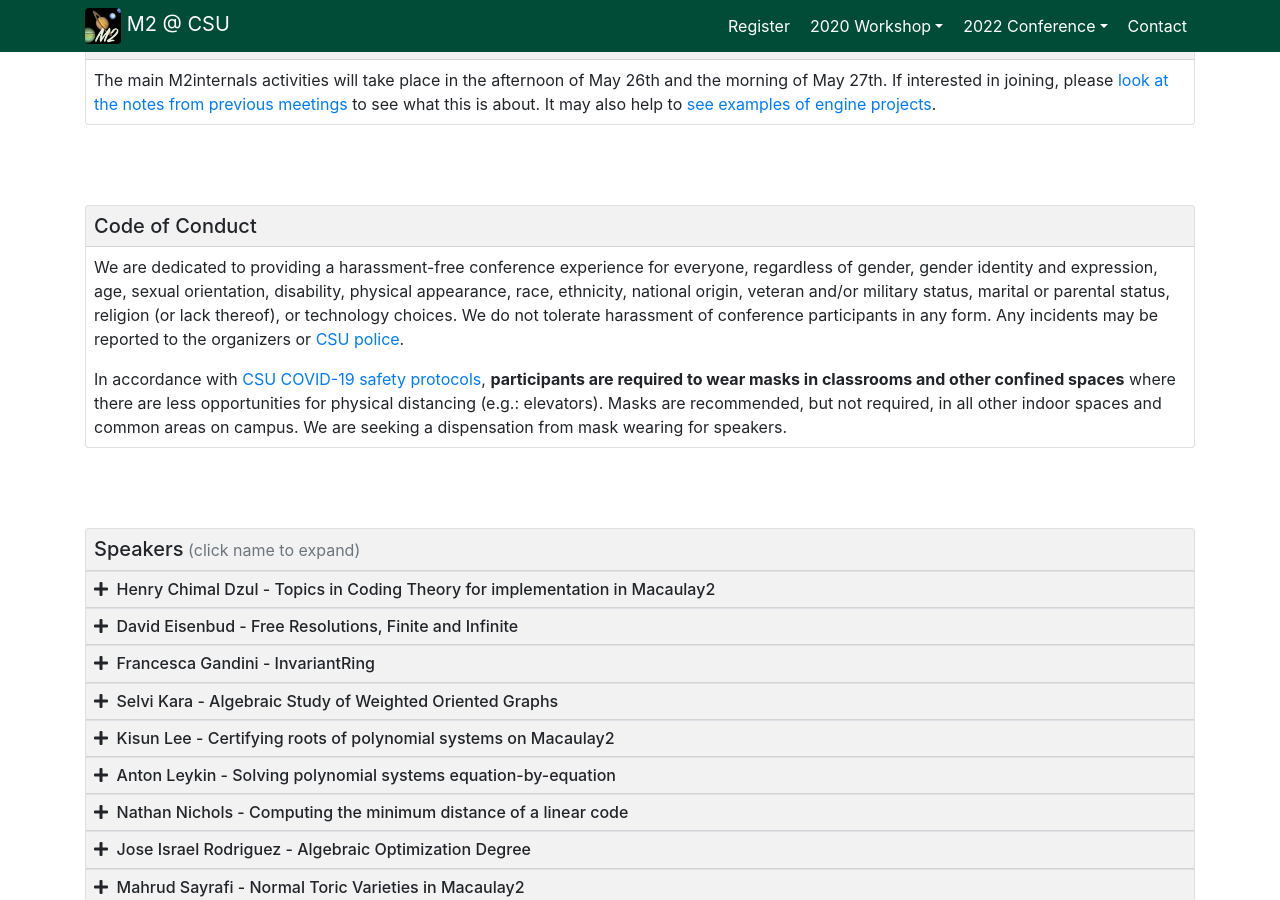
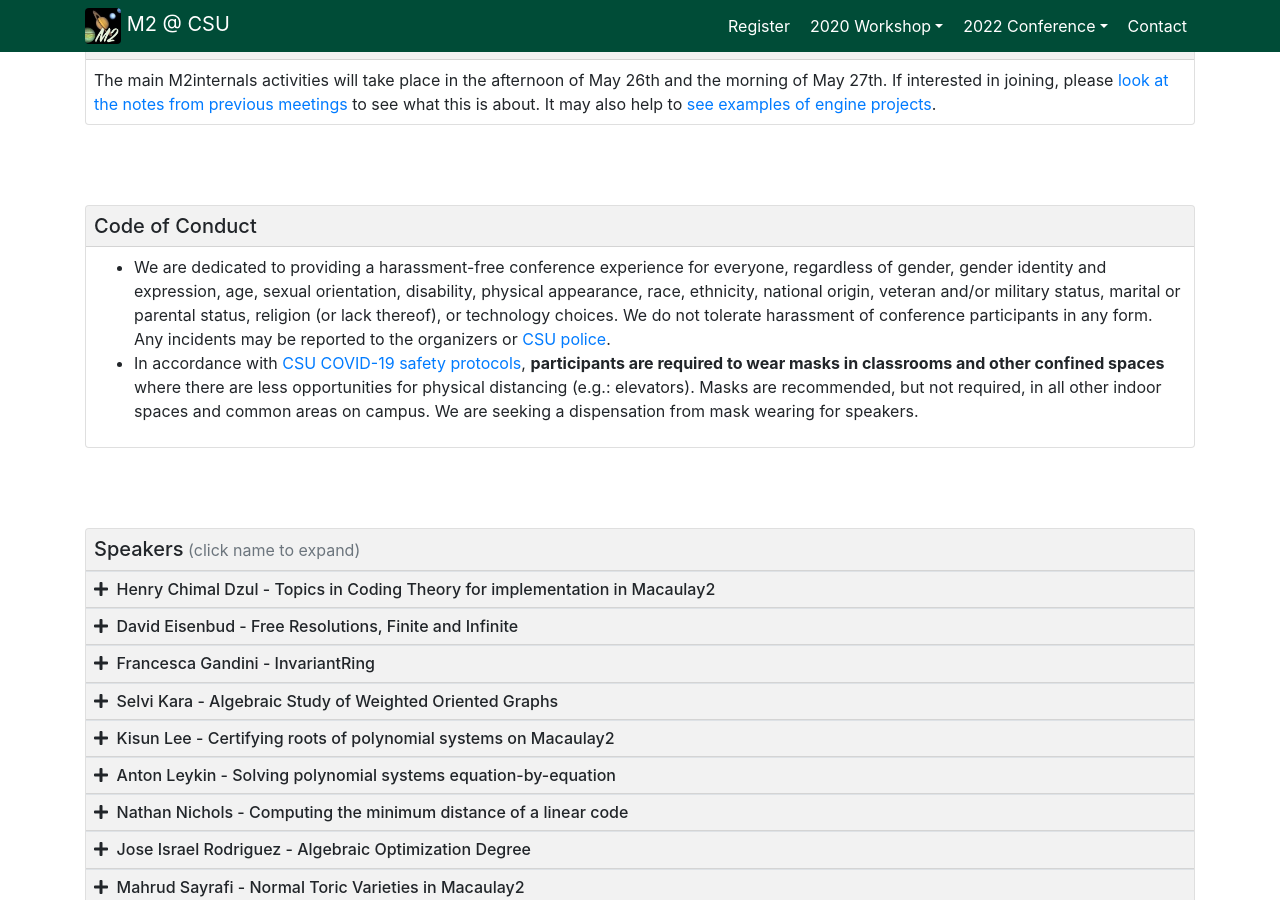
Before and after one commit to galettof/m2csu, a Jekyll site: the page built from conference.html, in a window 1280 px wide and 900 px high, scrolled down 449 px. Built offline with Jekyll 4.4.1, drawn with Linux system fonts in a browser that asks for light colours; nearby versions of some CDN libraries.

Commit message:
code of conduct as list

```diff
--- a/conference.html
+++ b/conference.html
@@ -56,7 +56,8 @@ title: M2 @ CSU 2022 Conference
 	    <h5 class="mb-0">Code of Conduct</h5>
 	  </div>
 	  <div class="card-body">
-	    <p>We are dedicated to providing a harassment-free
+	    <ul>
+	      <li>We are dedicated to providing a harassment-free
 	    conference experience for everyone, regardless of gender,
 	    gender identity and expression, age, sexual orientation,
 	    disability, physical appearance, race, ethnicity, national
@@ -66,9 +67,8 @@ title: M2 @ CSU 2022 Conference
 	    participants in any form. Any incidents may be reported to
 	    the organizers
 	    or <a href="https://www.csuohio.edu/police/police"
-	    target="_blank">CSU police</a>.</p>
-
-	    In accordance
+	    target="_blank">CSU police</a>.</li>
+	      <li>In accordance
 	      with <a href="https://www.csuohio.edu/safe-campus/safe-campus"
 	      target="_blank">CSU COVID-19 safety
 	      protocols</a>, <span class="font-weight-bold">participants
@@ -78,7 +78,8 @@ title: M2 @ CSU 2022 Conference
 	      elevators). Masks are recommended, but not required, in
 	      all other indoor spaces and common areas on campus. We
 	      are seeking a dispensation from mask wearing for
-	      speakers.
+	      speakers.</li>
+	    </ul>
 	  </div>
 	</div>
       </section>
```
